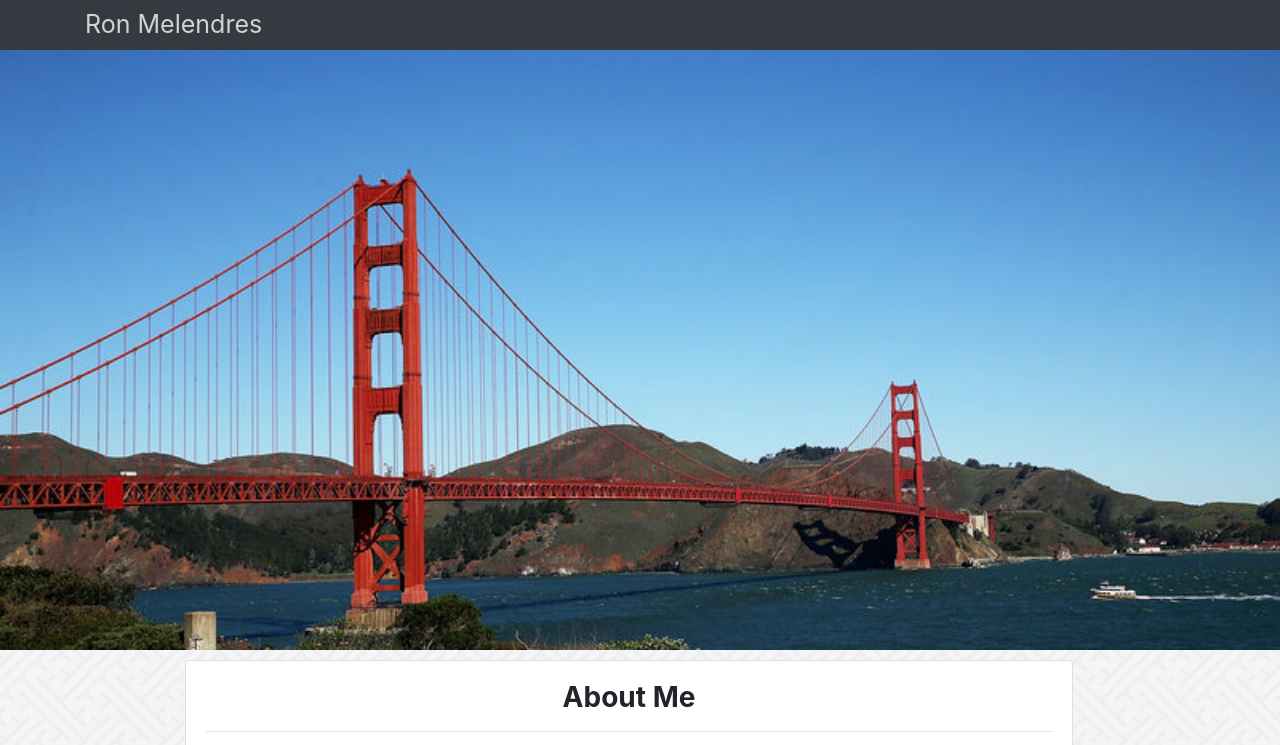
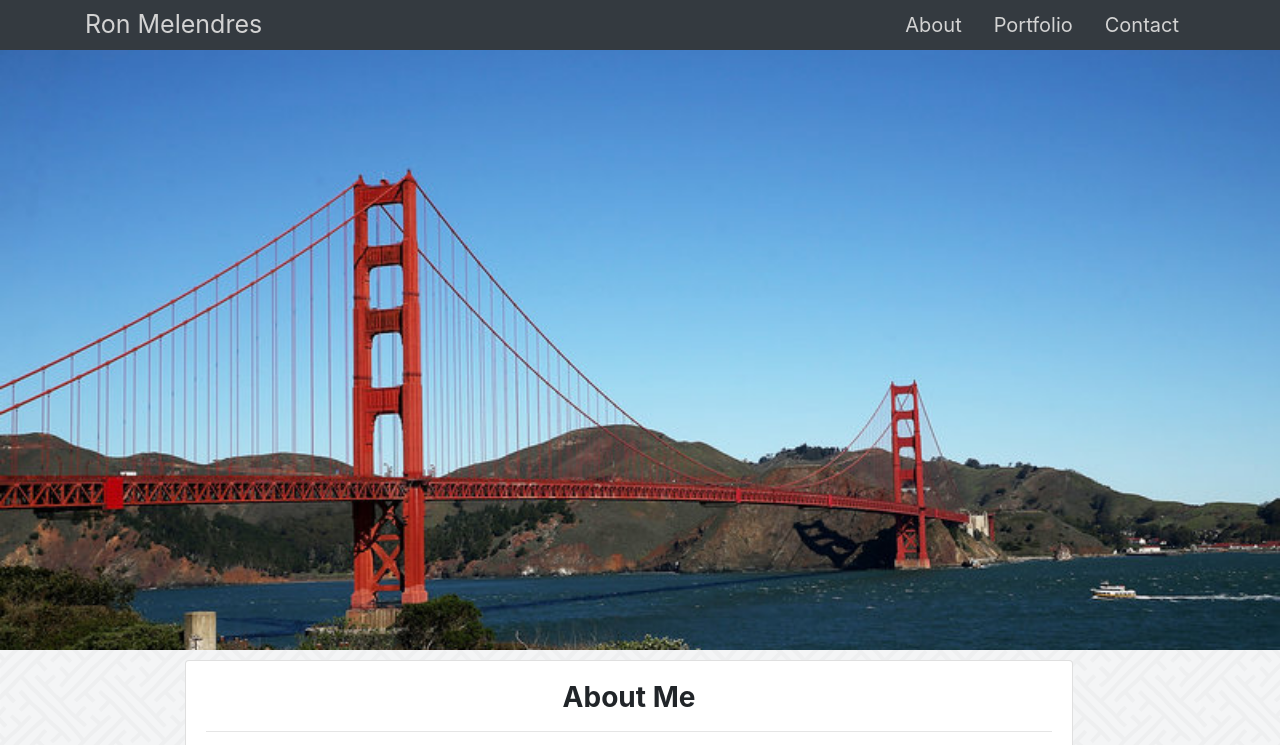
Before and after one commit to RonMelendres/My-Portfolio, a plain HTML site: page index.html in a window 1280 px wide. Shown: the top 745 px of the page. Drawn offline with nearby package versions, Linux system fonts and the light colour scheme.

Commit message:
added scrolling effect to the page

```diff
--- a/assets/css/style.css
+++ b/assets/css/style.css
@@ -1,3 +1,7 @@
+html{
+    scroll-behavior: smooth;
+}
+
 body {
     background-image: url("../images/interlaced-copy copy.png")
 }
@@ -45,11 +49,10 @@ img {
     text-align: center;
 }
 
-/* .card-text{
-    margin: 10px 10px 20px 10px;
-    width: 70%;
+.card-text{
+    color: black;
     line-height: 1.6;
-} */
+}
 
 .card-img{
     width: 150px;
--- a/index.html
+++ b/index.html
@@ -20,18 +20,18 @@
         <div class="container">
             <a class="navbar-brand">Ron Melendres</a>
 
-            <!-- <div class="collapse navbar-collapse justify-content-end" id="navbarSupportedContent">
+            <div class="collapse navbar-collapse justify-content-end" id="navbarSupportedContent">
                 <ul class="nav">
                     <li class="nav-item">
-                        <a class="nav-link" href="index.html">About</a>
+                        <a class="nav-link" href="#about-me">About</a>
                     </li>
                     <li class="nav-item">
-                        <a class="nav-link" href="portfolio.html">Portfolio</a>
+                        <a class="nav-link" href="#portfolio">Portfolio</a>
                     </li>
                     <li class="nav-item">
-                        <a class="nav-link" href="contact.html">Contact</a>
+                        <a class="nav-link" href="#contact">Contact</a>
                     </li>
-            </div> -->
+            </div>
         </div>
     </nav>
 
@@ -43,7 +43,7 @@
         <div class="card">
             <div class="card-body">
 
-                <h3 class="card-title"><strong>About Me</strong></h3>
+                <h3 class="card-title" id="about-me"><strong>About Me</strong></h3>
                 <hr>
                 <img src="assets/images/me.jpg" alt="Ron" class="img-thumbnail">
 
@@ -63,7 +63,7 @@
         <div class="card">
             <div class="card-body">
 
-                <h3 class="card-title"><strong>Portfolio</strong></h3>
+                <h3 class="card-title" id="portfolio"><strong>Portfolio</strong></h3>
                 <hr>
                 <div class="row">
 
@@ -84,17 +84,7 @@
 
                             </div>
                         </div>
-                        <!-- <div class="card bg-dark text-white" class="card-box">
-                            <a href="https://ronmelendres.github.io/GifTastic/">
-                                <img src="assets/images/hw-sample copy 2.png" class="card-img" alt="Card image"
-                                    style="width:243px" /></a>
 
-                            <div class="card-img-overlay">
-                                <a href="https://ronmelendres.github.io/GifTastic/">
-                                    <h5 class="card-title-2">GifTastic</h5>
-                                </a>
-                            </div>
-                        </div> -->
                     </div>
                     <div class="col-sm-5">
 
@@ -114,17 +104,6 @@
                             </div>
                         </div>
 
-                        <!-- <div class="card bg-dark text-white" class="card-box">
-                            <a href="https://ronmelendres.github.io/Train-Scheduler/">
-                                <img src="assets/images/hw-snapshot copy 2.png" class="card-img" alt="Card image"
-                                    style="width:243px" /></a>
-
-                            <div class="card-img-overlay">
-                                <a href="https://ronmelendres.github.io/Train-Scheduler/">
-                                    <h5 class="card-title-2">Trains Everywhere</h5>
-                                </a>
-                            </div>
-                        </div> -->
                     </div>
 
                 </div>
@@ -136,7 +115,7 @@
         <div class="card">
             <div class="card-body">
 
-                <h3 class="card-title"><strong>Contact</strong></h3>
+                <h3 class="card-title" id="contact"><strong>Contact</strong></h3>
                 <hr>
 
                 <p class="card-text-contact"><strong>Email: </strong>ron.melendres25@gmail.com</p>
@@ -152,7 +131,6 @@
         </div>
     </div>
 
-
 </body>
 
 </html>
```
